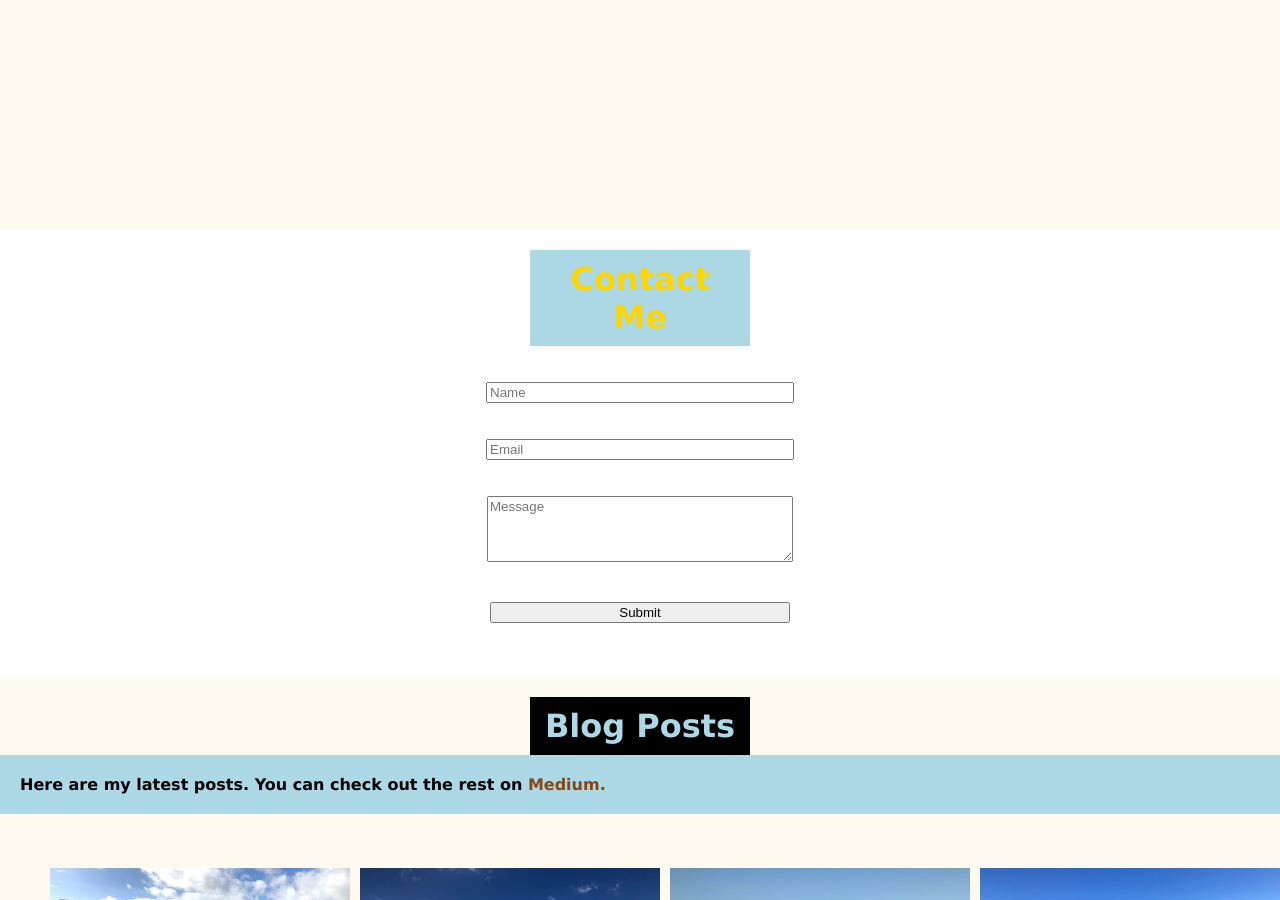
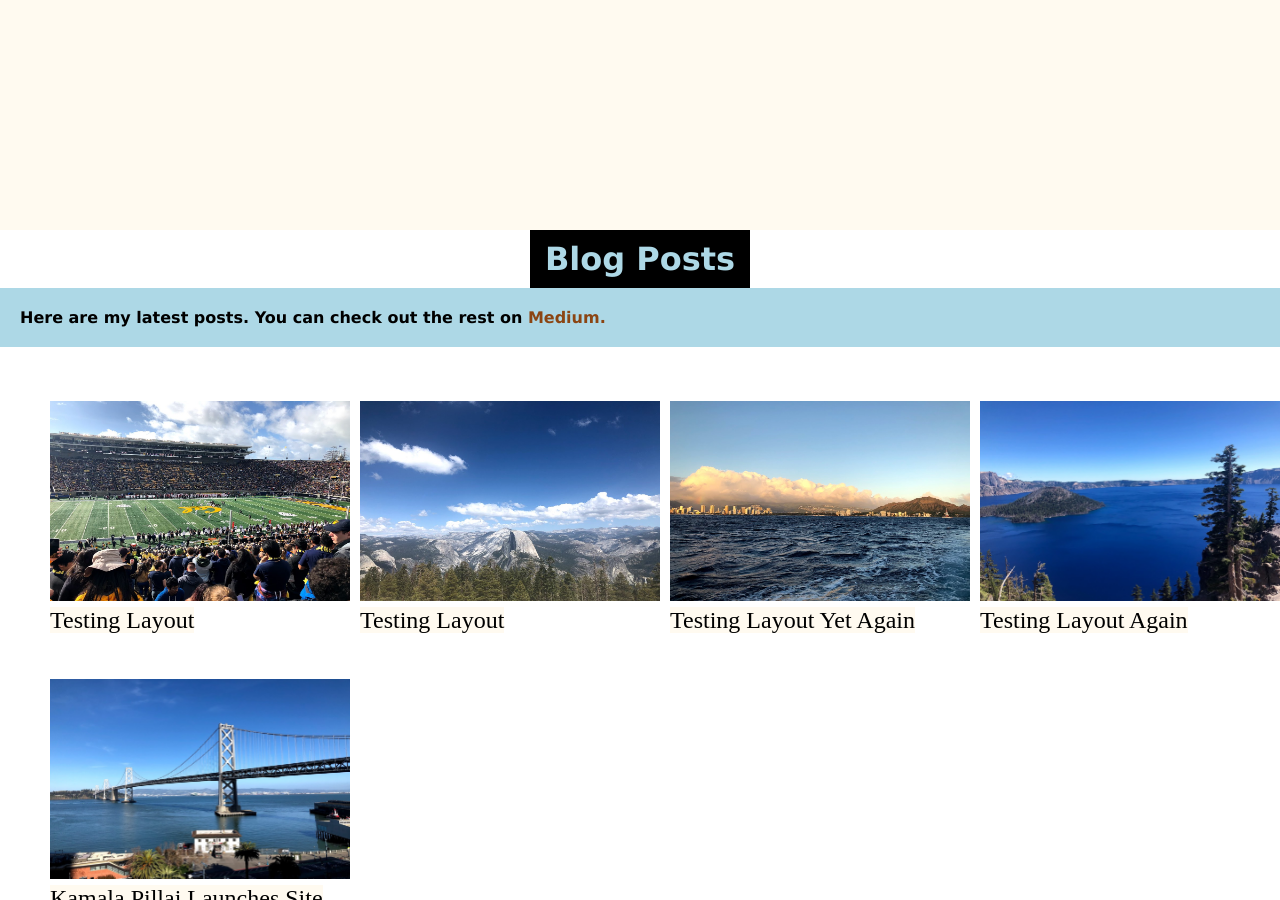
Before and after one commit to kpill/kpill.github.io, a Jekyll site: the page built from index.html, in a window 1280 px wide and 900 px high, scrolled down 1739 px. Built offline with Jekyll 4.4.1, drawn with Linux system fonts in a browser that asks for light colours.

Commit message:
Update index.html

```diff
--- a/index.html
+++ b/index.html
@@ -23,7 +23,7 @@ title: Kamala Pillai's Blog
 	<center><embed src="/Kamala-Pillai-Resume.pdf" width="800px" height="1100px" /></center>
 </div>
 
-<div class="contact">
+<!-- <div class="contact">
 	<div class="blue-box">Contact Me</div>
 	<br><br>
 	<form method="post" action="contact.php">
@@ -36,9 +36,9 @@ title: Kamala Pillai's Blog
 	<center><input type="submit"></center>
 	<br><br><br>
 	</form>
-</div>
+</div> -->
 
-<div class="offWhite">
+<!-- <div class="offWhite"> -->
 <div class="black-box">Blog Posts</div>
 <div class="blue-contact-box">Here are my latest posts. You can check out the rest on <a style="text-decoration: none; color:saddleBrown;" href="https://medium.com/@kamalapillai">Medium.</a></div>
 <div>
```
